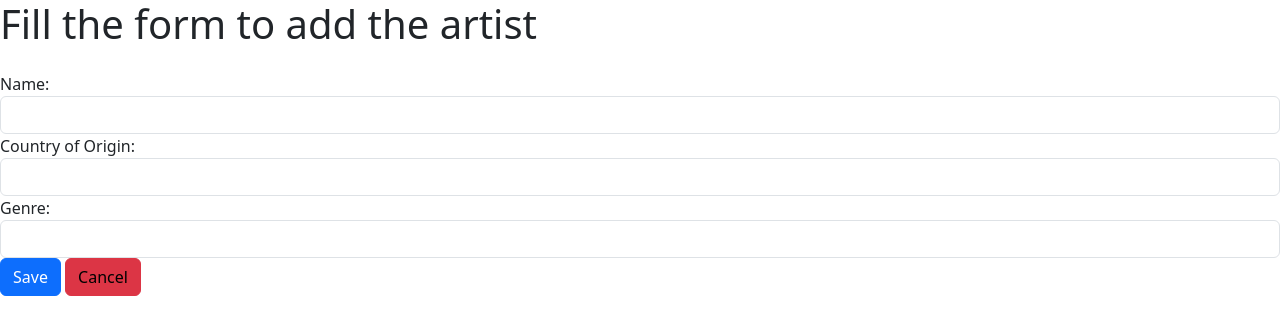
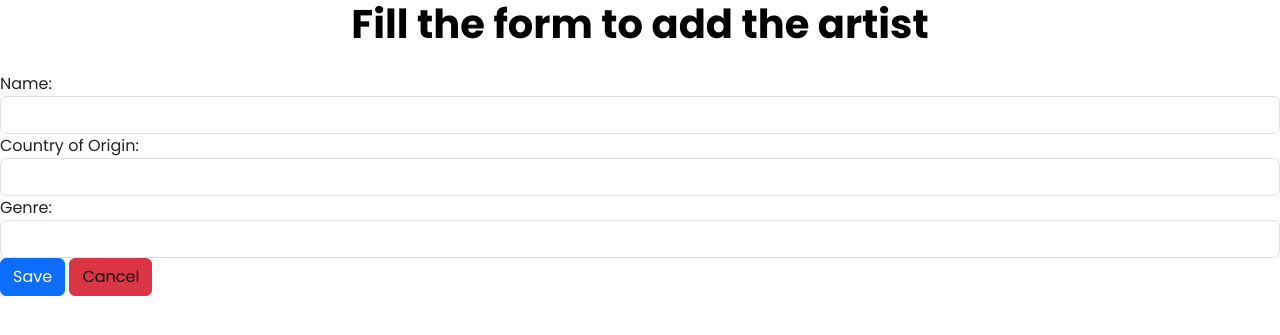
Before and after one commit to andrewgg1/Project6-Group3-Web, a Flask app: page /add-artist in a window 1280 px wide. Shown: the top 335 px of the page. Run offline with Flask 3, Linux system fonts and the light colour scheme.

Commit message:
updated font

```diff
--- a/static/css/styles.css
+++ b/static/css/styles.css
@@ -29,15 +29,15 @@ a:hover{
     text-decoration: none;
 }
 
-/*atrist.html styles*/
-.artistBody {
+/*base.html styles*/
+#baseBody {
     font-family: 'Poppins', sans-serif;
 }
 
-.artistH1 {
+#baseH1 {
     font-weight: 800;
     color: black;
 }
-.artistP {
+#baseP {
     font-weight: 400;
 }
--- a/templates/artist.html
+++ b/templates/artist.html
@@ -3,6 +3,7 @@
 {% block title %} artist {% endblock %}
 
 {% block formContent %}
+<div>
     <div class="row">
         <div class="form-group">
             <label for="name">Name:</label>
@@ -23,4 +24,6 @@
             <input type="text" class="form-control" id="genre">
         </div>
     </div>
+</div>
+
 {% endblock %}
--- a/templates/base.html
+++ b/templates/base.html
@@ -10,8 +10,8 @@
         <link rel="stylesheet" href="https://cdn.jsdelivr.net/npm/bootstrap@5.3.2/dist/css/bootstrap.min.css">
         <link rel="stylesheet" href="https://cdn.jsdelivr.net/npm/bootstrap-icons/font/bootstrap-icons.css">
     </head>
-    <body>
-        <h1 class="mx-auto mb-4">Fill the form to add the {{self.title()}}</h1>
+    <body id="baseBody">
+        <h1 id="baseH1" class="mx-auto mb-4 text-center">Fill the form to add the {{self.title()}}</h1>
         <form action="" method="post">
             {% block formContent %} {% endblock%}
             <button type="submit" class="btn btn-primary mx-auto">Save</button>
```
